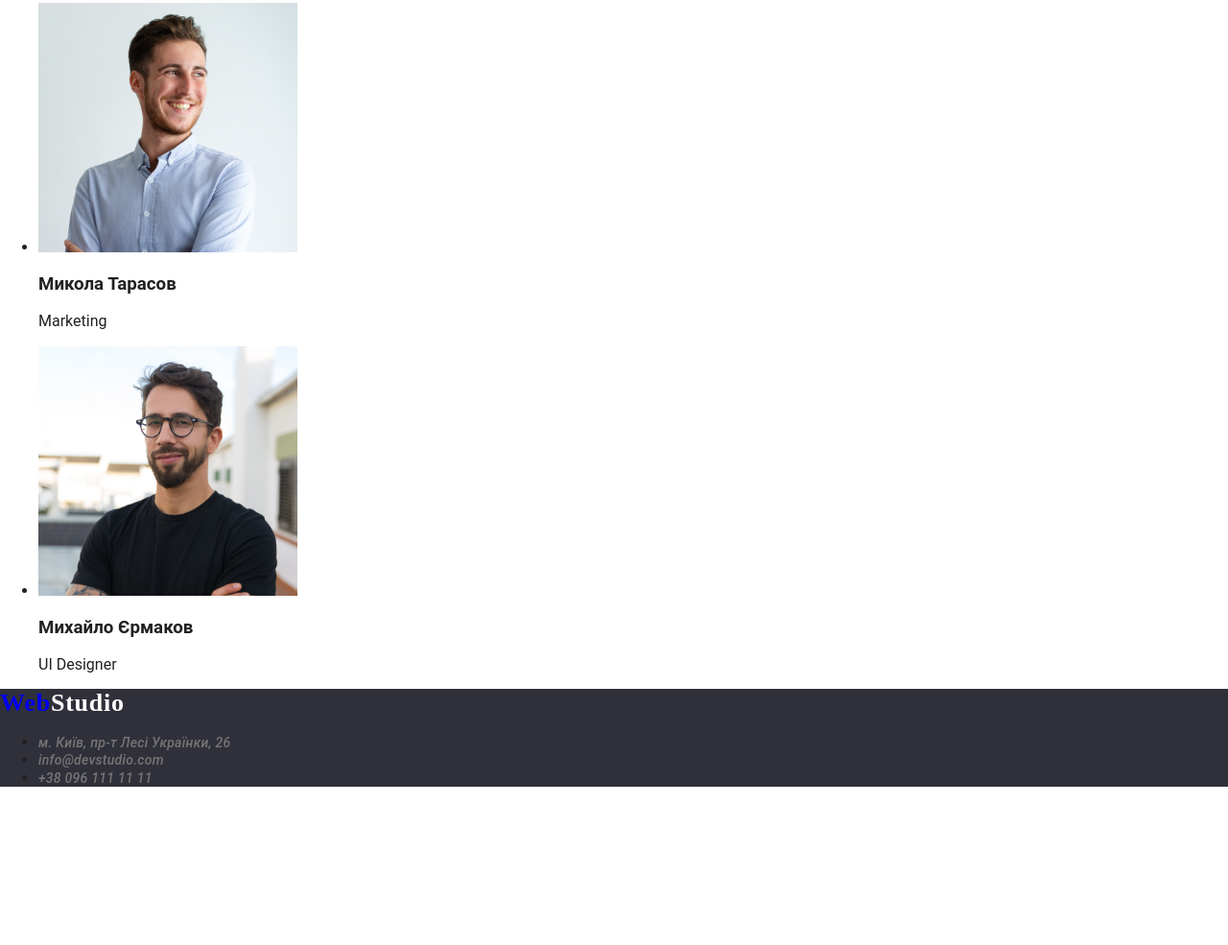
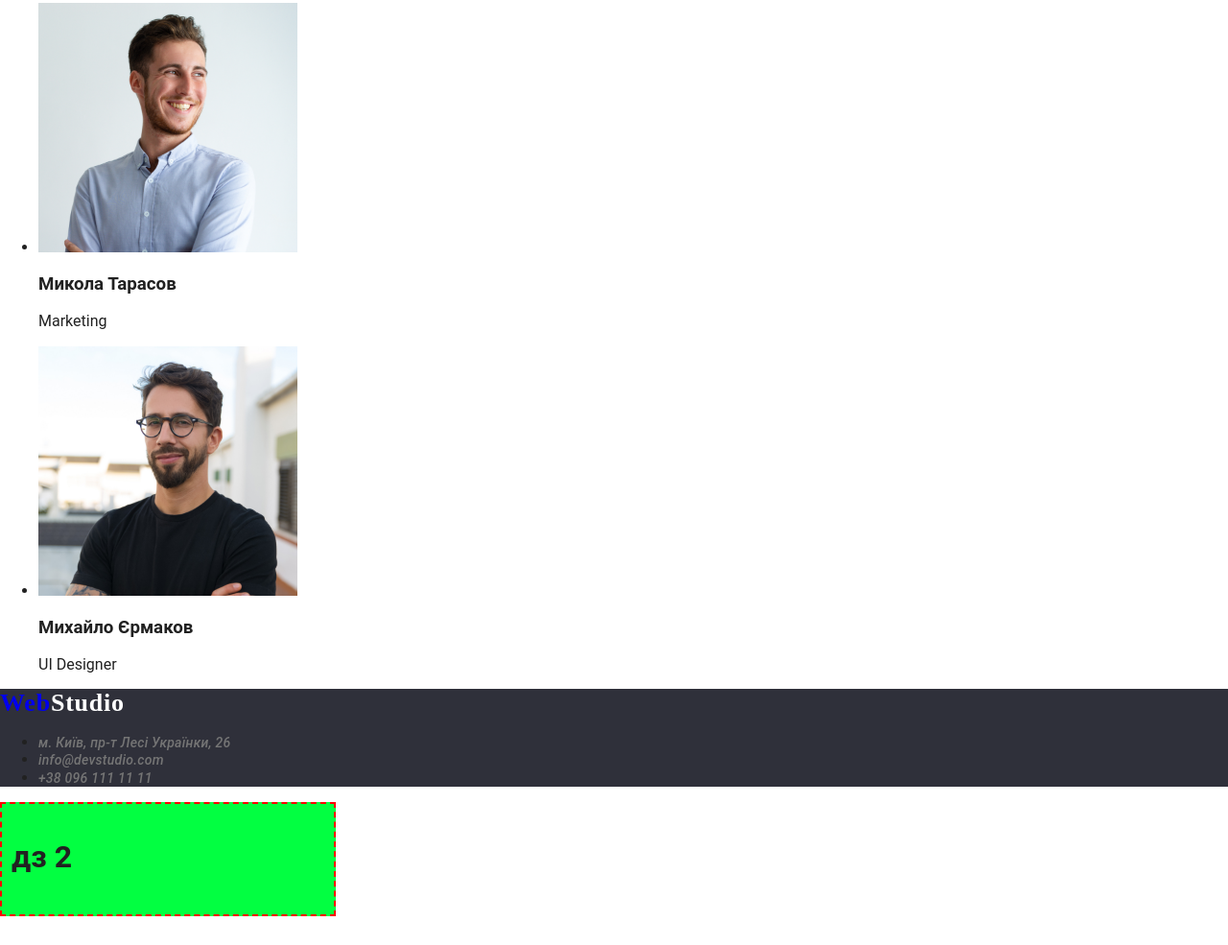
Before and after one commit to black-cat23/HW-11, a plain HTML site: page index.html in a window 1280 px wide. Shown: the part 2538-3523 px from the top of the page at 96% size. Before the commit the page ends 3374 px from the top, so only its background shows below. Drawn offline with nearby package versions, Linux system fonts and the light colour scheme.

Commit message:
add task 2

```diff
--- a/index.html
+++ b/index.html
@@ -5,10 +5,7 @@
     <meta charset="UTF-8">
     <meta name="viewport" content="width=device-width, initial-scale=1.0">
     <title>Document</title>
-    <link
-      rel="stylesheet"
-      href="https://cdn.jsdelivr.net/npm/modern-normalize@2.0.0/modern-normalize.min.css"
-    />
+    <link rel="stylesheet" href="https://cdn.jsdelivr.net/npm/modern-normalize@2.0.0/modern-normalize.min.css" />
     <link rel="stylesheet" href="./style.css">
 
 </head>
@@ -66,7 +63,7 @@
                     <img src="img/img (8).png" width="370" height="294">
                 </li>
                 <li class="flex3_list"">
-                    <img src="img/img (10).png" width="370" height="294">
+                    <img src=" img/img (10).png" width="370" height="294">
                 </li>
                 <li class="flex3_list">
                     <img src="img/img (11).png" width="370" height="294">
@@ -114,5 +111,9 @@
             </address>
         </div>
     </footer>
+    <div class="dz_2">
+        <h1>дз 2</h1>
+
+    </div>
 </body>
 </html>
--- a/style.css
+++ b/style.css
@@ -89,3 +89,11 @@ body {
 .logo-footer {
     color: #FFFFFF;
 }
+.dz_2{
+    background: #02ff41;
+    max-width: 350px;
+    max-height: 220px;
+    padding: 15px 10px 20px 10px;
+    margin-bottom: 30px;
+    border: 2px dashed red;
+}
```
Lines whose indentation alone changed are shown as unchanged.
